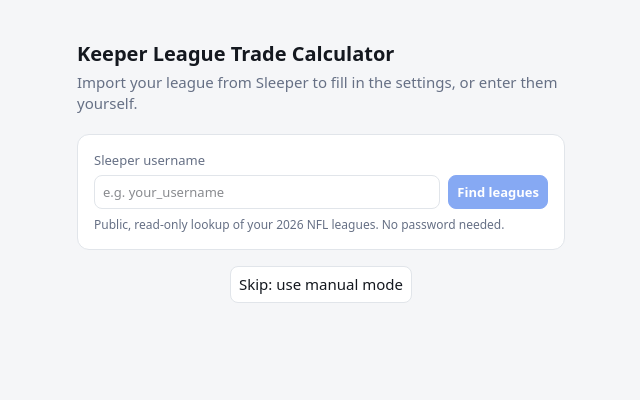
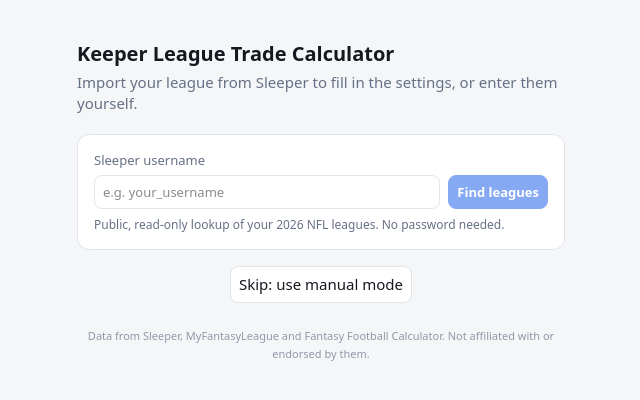
Before and after one commit to jf9000/keeper-league-trade-calculator, a React (Vite) app: page / in a window 1280 px wide. Shown: the top 400 px of the page, without its empty margins (319-959 px from the left). Built offline with nearby package versions, Linux system fonts and the light colour scheme.

Commit message:
Add attribution for data sources

```diff
--- /dev/null
+++ b/src/components/Attribution.tsx
@@ -0,0 +1,8 @@
+/** Discreet credit line for the public data sources behind the app. */
+export function Attribution() {
+  return (
+    <p className="mt-6 mb-4 text-center text-[11px] leading-relaxed text-mut opacity-70">
+      Data from Sleeper, MyFantasyLeague and Fantasy Football Calculator. Not affiliated with or endorsed by them.
+    </p>
+  )
+}
--- a/src/screens/Calculator.tsx
+++ b/src/screens/Calculator.tsx
@@ -7,6 +7,7 @@ import { TradeNotes } from '../components/TradeNotes'
 import { rankByCurrentSeason } from '../lib/current'
 import { buildSlots } from '../lib/lineup'
 import { positionStrength, teamNotes } from '../lib/notes'
+import { Attribution } from '../components/Attribution'
 import { describeSfSource } from '../lib/sfSource'
 import type { PlayersState } from '../lib/players'
 import { ownedPicks, type LeagueTeam } from '../lib/sleeper'
@@ -276,6 +277,8 @@ export function Calculator({ settings: s, onSettingsChange, players, subtitle, l
         {describeSfSource(players.file?.sfSource, players.file?.season ?? years[0] - 1)}
       </p>
 
+      <Attribution />
+
       <ResultBar names={names} trades={trades} verdict={verdict} />
     </div>
     </>
--- a/src/screens/LeagueSetup.tsx
+++ b/src/screens/LeagueSetup.tsx
@@ -7,6 +7,7 @@ import {
   leagueToSettings,
   type SleeperLeague,
 } from '../lib/sleeper'
+import { Attribution } from '../components/Attribution'
 import { loadString, saveString } from '../lib/storage'
 import { seasonFor } from '../lib/valuation'
 import type { Settings } from '../types'
@@ -141,6 +142,8 @@ export function LeagueSetup({ onLeague, onManual }: Props) {
           Skip: use manual mode
         </button>
       </div>
+
+      <Attribution />
     </div>
   )
 }
```
